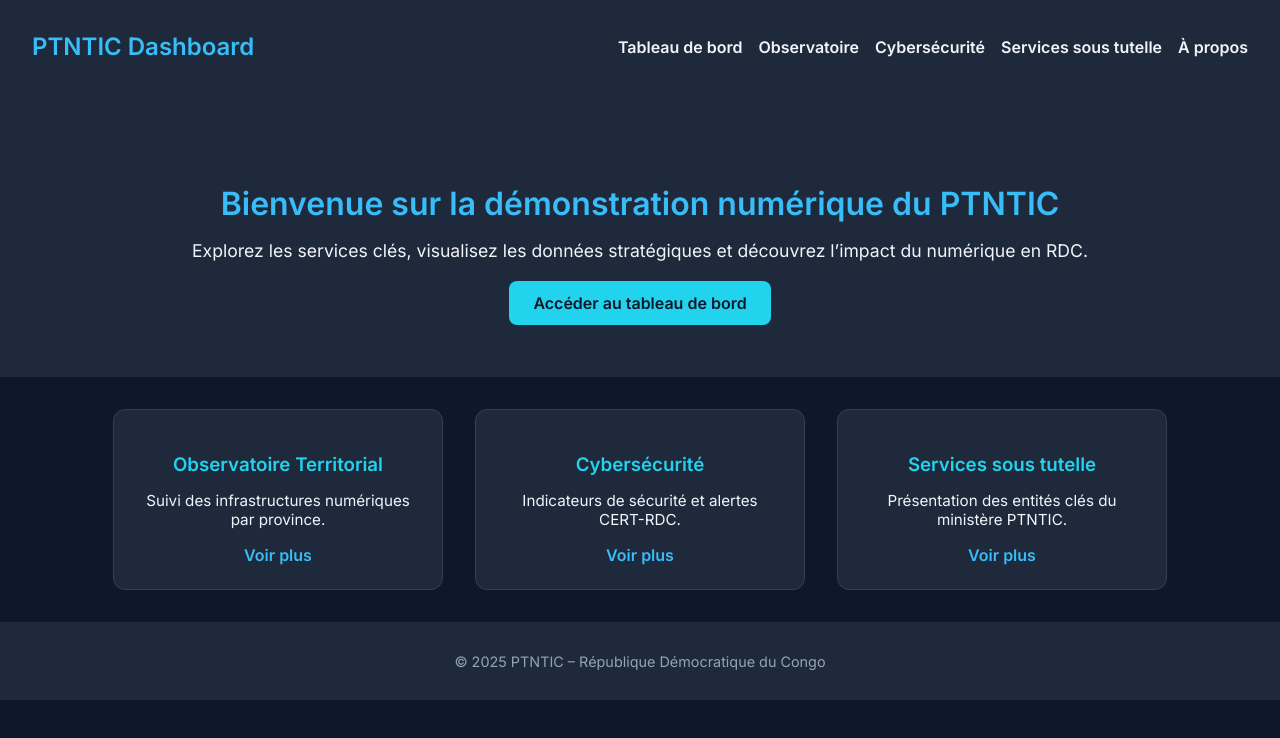
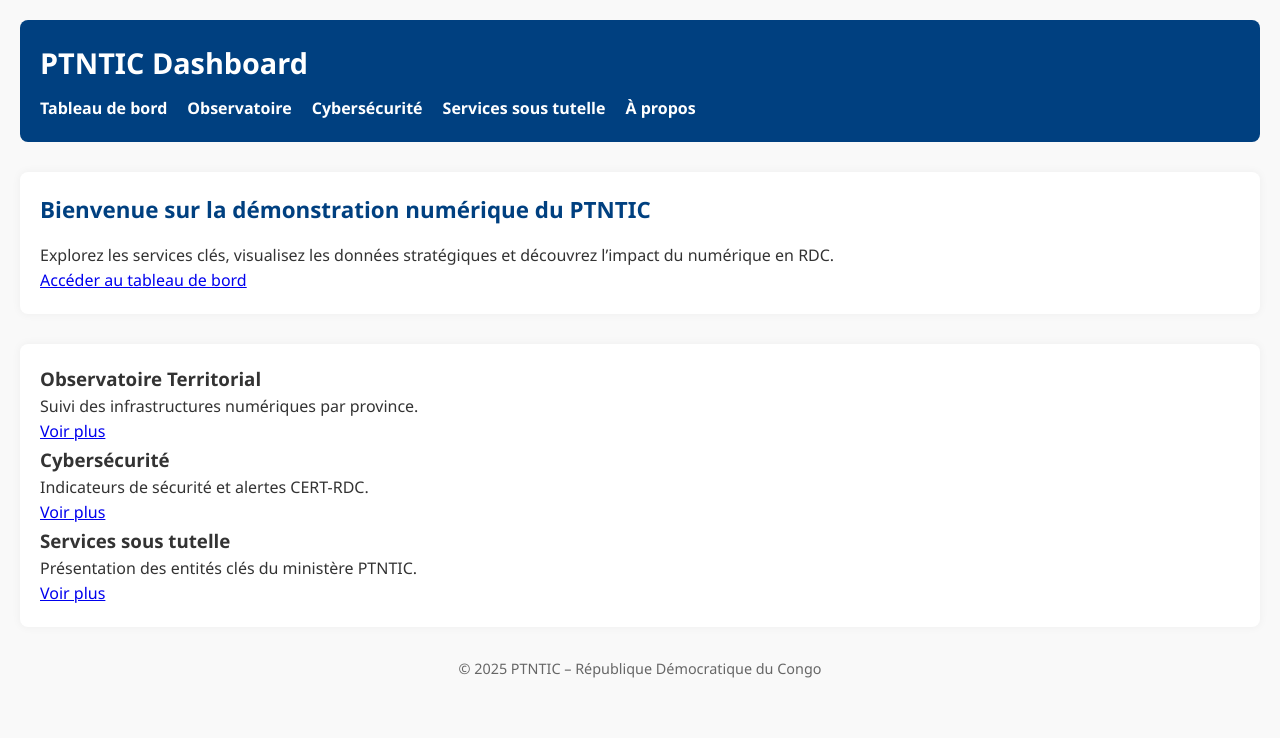
Before and after one commit to dannevermore/ptntic-dashboard-demo, a plain HTML site: page index.html in a window 1280 px wide. Drawn offline with Linux system fonts and the light colour scheme.

Commit message:
Update style.css

```diff
--- a/style.css
+++ b/style.css
@@ -1,122 +1,113 @@
-/* Import Google Font */
-body {
+/* Reset de base */
+* {
   margin: 0;
-  font-family: 'Inter', sans-serif;
-  background-color: #0f172a; /* Bleu nuit */
-  color: #f1f5f9; /* Blanc cassé */
+  padding: 0;
+  box-sizing: border-box;
 }
 
-/* Header */
-.header {
-  background-color: #1e293b;
-  padding: 1rem 2rem;
-  display: flex;
-  justify-content: space-between;
-  align-items: center;
+body {
+  font-family: 'Segoe UI', Roboto, sans-serif;
+  background-color: #f9f9f9;
+  color: #333;
+  line-height: 1.6;
+  padding: 20px;
 }
-.header h1 {
-  font-size: 1.5rem;
-  color: #38bdf8; /* Bleu clair */
+
+/* En-tête */
+header {
+  background-color: #004080;
+  color: white;
+  padding: 20px;
+  border-radius: 8px;
+  margin-bottom: 30px;
 }
-.header nav ul {
+
+header h1 {
+  font-size: 1.8em;
+  margin-bottom: 10px;
+}
+
+nav ul {
   list-style: none;
   display: flex;
-  gap: 1rem;
-}
-.header nav a {
-  color: #f1f5f9;
-  text-decoration: none;
-  font-weight: 600;
-}
-.header nav a:hover {
-  color: #38bdf8;
+  gap: 20px;
 }
 
-/* Hero Section */
-.hero {
-  text-align: center;
-  padding: 4rem 2rem;
-  background-color: #1e293b;
-}
-.hero h2 {
-  font-size: 2rem;
-  margin-bottom: 1rem;
-  color: #38bdf8;
-}
-.hero p {
-  font-size: 1.1rem;
-  margin-bottom: 2rem;
-}
-.btn-primary {
-  background-color: #22d3ee; /* Vert menthe */
-  color: #0f172a;
-  padding: 0.75rem 1.5rem;
-  border-radius: 8px;
+nav a {
+  color: #fff;
   text-decoration: none;
   font-weight: bold;
-  transition: background-color 0.3s ease;
-}
-.btn-primary:hover {
-  background-color: #2dd4bf;
 }
 
-/* Cards Section */
-.cards {
-  display: flex;
-  flex-wrap: wrap;
-  justify-content: center;
-  gap: 2rem;
-  padding: 2rem;
-}
-.card {
-  background-color: #1e293b;
-  border: 1px solid #334155;
-  border-radius: 12px;
-  padding: 1.5rem;
-  width: 280px;
-  text-align: center;
-  transition: transform 0.3s ease;
-}
-.card:hover {
-  transform: translateY(-5px);
-}
-.card h3 {
-  color: #22d3ee;
-  margin-bottom: 0.5rem;
-}
-.card p {
-  font-size: 0.95rem;
-  margin-bottom: 1rem;
-}
-.card a {
-  color: #38bdf8;
-  text-decoration: none;
-  font-weight: 600;
-}
-.card a:hover {
+nav a:hover {
   text-decoration: underline;
 }
 
-/* Footer */
-.footer {
-  text-align: center;
-  padding: 1rem;
-  background-color: #1e293b;
-  font-size: 0.9rem;
-  color: #94a3b8;
+/* Sections */
+section {
+  background-color: white;
+  padding: 20px;
+  margin-bottom: 30px;
+  border-radius: 8px;
+  box-shadow: 0 0 10px rgba(0,0,0,0.05);
 }
 
-/* Chart & Map containers */
-.chart-container,
+section h2 {
+  font-size: 1.4em;
+  margin-bottom: 15px;
+  color: #004080;
+}
+
+section ul {
+  list-style: disc;
+  padding-left: 20px;
+}
+
+/* Graphiques */
+canvas {
+  display: block;
+  margin: 20px auto;
+  max-width: 100%;
+}
+
+/* Carte */
 #map {
-  margin: 2rem auto;
-  max-width: 90%;
-  background: #1e293b;
-  padding: 1rem;
+  width: 100%;
+  border: 1px solid #ccc;
   border-radius: 8px;
 }
 
-/* Responsive */
-@media (max-width: 768px) {
-  .cards { flex-direction: column; align-items: center; }
+/* Logos */
+.logos {
+  display: flex;
+  gap: 20px;
+  justify-content: center;
+  align-items: center;
+  flex-wrap: wrap;
 }
+
+.logos img {
+  height: 60px;
+  object-fit: contain;
+  transition: transform 0.3s ease;
+}
+
+.logos img:hover {
+  transform: scale(1.05);
+}
+
+/* Pied de page */
+footer {
+  text-align: center;
+  font-size: 0.9em;
+  color: #666;
+}
+
+footer a {
+  color: #004080;
+  text-decoration: none;
+}
+
+footer a:hover {
+  text-decoration: underline;
+}
```
